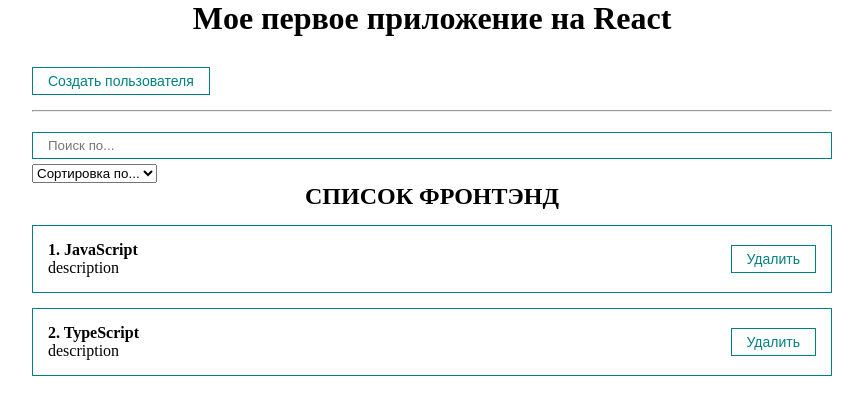
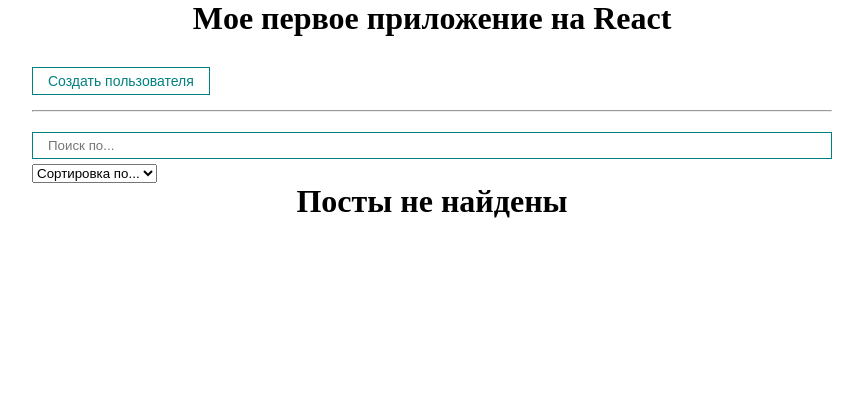
Before and after one commit to nordcap/my-react, a React (Create React App) app: page / in a window 1280 px wide. Shown: the top 414 px of the page, without its empty margins (208-1071 px from the left). Built offline with nearby package versions, Linux system fonts and the light colour scheme.

Commit message:
Декомпозиция. Кастомные хуки

```diff
--- a/src/App.js
+++ b/src/App.js
@@ -1,9 +1,10 @@
-import React, { useMemo, useState } from 'react';
+import React, { useState } from 'react';
 import PostFilter from './components/PostFilter';
 import PostForm from './components/PostForm';
 import PostList from './components/PostList';
 import MyButton from './components/UI/button/MyButton';
 import MyModal from './components/UI/MyModal/MyModal';
+import { usePosts } from './hooks/hooks/usePosts';
 
 import './styles/App.css';
 
@@ -12,26 +13,11 @@
 
 
 
-  const [posts, setPosts] = useState([
-    { id: 1, title: 'JavaScript', body: 'description' },
-    { id: 2, title: 'TypeScript', body: 'description' },
-  ]);
-
+  const [posts, setPosts] = useState([]);
   const [filter, setFilter] = useState({ sort: '', query: '' });
   const [modal, setModal] = useState(false);
+  const sortedAndSearchedPosts = usePosts(posts, filter.sort, filter.query);
 
-
-  const sortedPost = useMemo(() => {
-    if (filter.sort) {
-      return [...posts].sort((a, b) => a[filter.sort].localeCompare(b[filter.sort]));
-    }
-    return posts;
-  }, [filter.sort, posts]);
-
-
-  const sortedAndSearchedPosts = useMemo(() => {
-    return sortedPost.filter(post => post.title.toLowerCase().includes(filter.query));
-  }, [filter.query, sortedPost]);
 
   const createPost = (newPost) => {
     setPosts([...posts, newPost]);
--- /dev/null
+++ b/src/hooks/hooks/usePosts.js
@@ -0,0 +1,26 @@
+import { useMemo } from 'react';
+
+//массив отсортированных постов
+export const useSortedPosts = (posts, sort) => {
+	const sortedPost = useMemo(() => {
+		if (sort) {
+			return [...posts].sort((a, b) => a[sort].localeCompare(b[sort]));
+		}
+		return posts;
+	}, [sort, posts]);
+
+	return sortedPost;
+
+
+}
+
+
+//массив отсортированных и отфильтрованных постов
+export const usePosts = (posts, sort, query) => {
+	const sortedPosts = useSortedPosts(posts, sort);
+	const sortedAndSearchedPosts = useMemo(() => {
+		return sortedPosts.filter(post => post.title.toLowerCase().includes(query));
+	}, [query, sortedPosts]);
+
+	return sortedAndSearchedPosts;
+}
```
